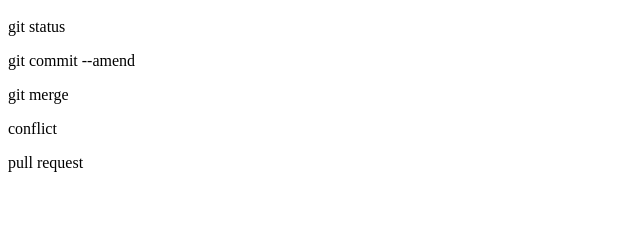
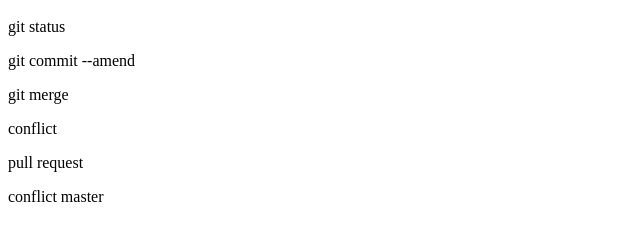
Before and after one commit to nakdev11/git_tutorial, a plain HTML site: page index.html in a window 1280 px wide. Shown: the part 57-298 px from the top of the page, without its empty margins (0-640 px from the left). Drawn offline with Linux system fonts and the light colour scheme.

Commit message:
コンフリクト確認 master

```diff
--- a/index.html
+++ b/index.html
@@ -4,3 +4,4 @@
 <p>git merge</p>
 <p>conflict</p>
 <p>pull request</p>
+<p>conflict master</p>
```
